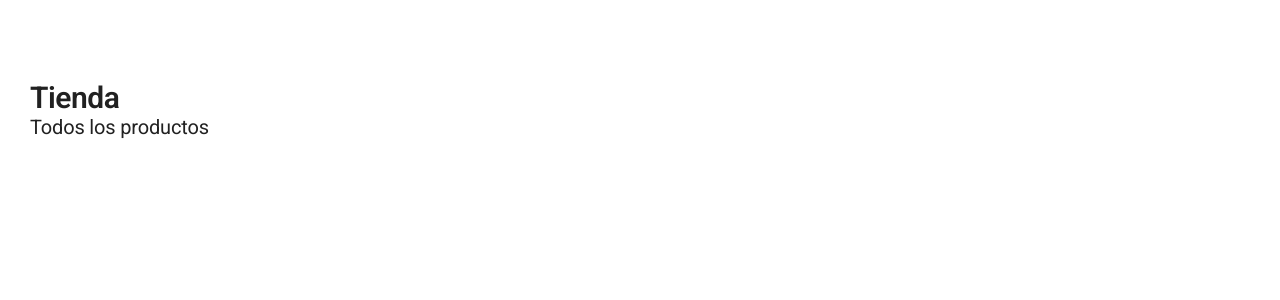
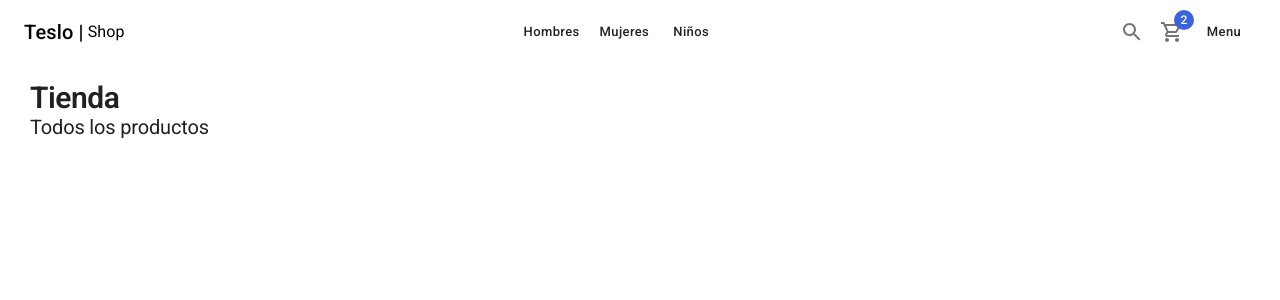
Before and after one commit to martuwilson/tesla-shop-next.js, a Next.js app: page / in a window 1280 px wide. Shown: the top 300 px of the page. Built offline with nearby package versions, Linux system fonts and the light colour scheme.

Commit message:
Add Navbar component to ShopLayout and update light theme background color

```diff
--- a/components/layouts/ShopLayout.tsx
+++ b/components/layouts/ShopLayout.tsx
@@ -1,5 +1,6 @@
 import {FC} from 'react'
 import Head from "next/head"
+import { Navbar } from '../ui'
 
 interface HeadProps {
     children: React.ReactNode,
@@ -28,7 +29,7 @@ export const ShopLayout:FC<HeadProps> = ({ children, title, pageDescription, ima
         </Head>
 
         <nav>
-            {/* TODO NAVBAR */}
+            <Navbar/>
         </nav>
 
         {/* sidebar */}
--- /dev/null
+++ b/components/ui/Navbar.tsx
@@ -0,0 +1,55 @@
+import Link from 'next/link';
+import { AppBar, Toolbar, Typography, Box, Button, IconButton, Badge } from '@mui/material';
+import { SearchOutlined,ShoppingCartOutlined } from '@mui/icons-material';
+
+
+export const Navbar = () => {
+  return (
+            <AppBar>
+                <Toolbar>
+                        <Link href="/" style={{ display: 'flex', alignItems: 'center', textDecoration: 'none', color: 'black' }}>
+                            <Typography variant='h6'>Teslo | </Typography>
+                            <Typography sx={{ml:0.5}}>Shop</Typography>
+                        </Link>
+
+
+                        <Box sx={{ flexGrow: 1 }} />
+                        <Box sx={{
+                            display: {
+                                xs: 'none',
+                                sm: 'block',
+                            }
+                        }}>
+                            <Link href="/category/men">
+                                <Button>Hombres</Button>
+                            </Link>
+                            <Link href="/category/woman">
+                                <Button>Mujeres</Button>
+                            </Link>
+                            <Link href="/category/kids">
+                                <Button>Niños</Button>
+                            </Link>
+                        </Box>
+
+
+                        <Box flex={1} />
+
+                        <IconButton>
+                            <SearchOutlined />
+                        </IconButton>
+
+                        <Link href="/cart">
+                            <IconButton>
+                                <Badge badgeContent={2} color='secondary'>
+                                    <ShoppingCartOutlined />
+                                </Badge>
+                            </IconButton>
+                        </Link>
+
+                        <Button>
+                            Menu
+                        </Button>
+                </Toolbar>
+            </AppBar>
+  )
+}
--- /dev/null
+++ b/components/ui/index.ts
@@ -0,0 +1 @@
+export * from './Navbar'
--- a/themes/light-theme.ts
+++ b/themes/light-theme.ts
@@ -57,6 +57,7 @@ export const lightTheme = createTheme({
       },
       styleOverrides: {
         root: {
+          backgroundColor: 'white',
           textTransform: 'none',
           boxShadow: 'none',
           borderRadius: 10,
```
